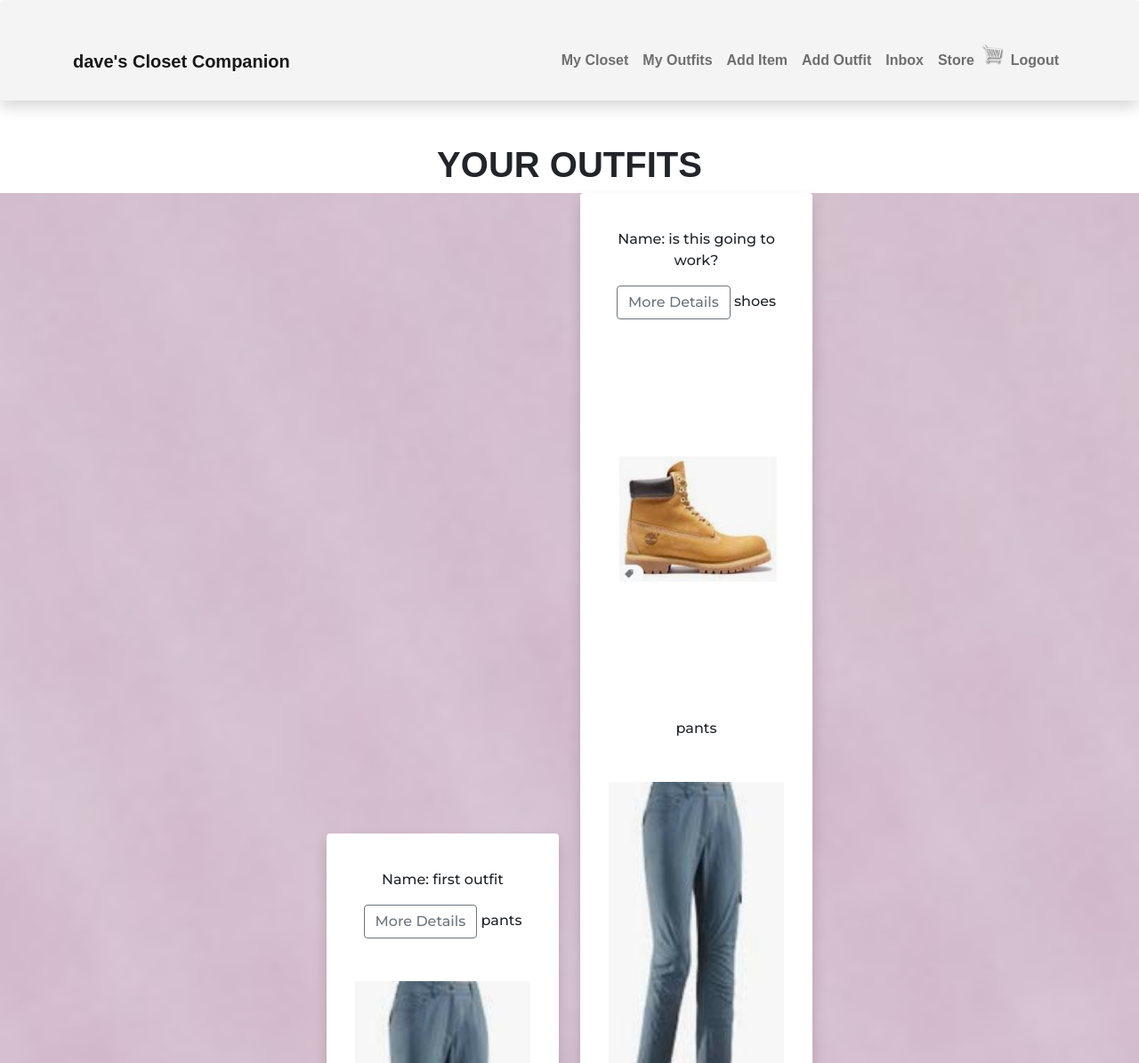
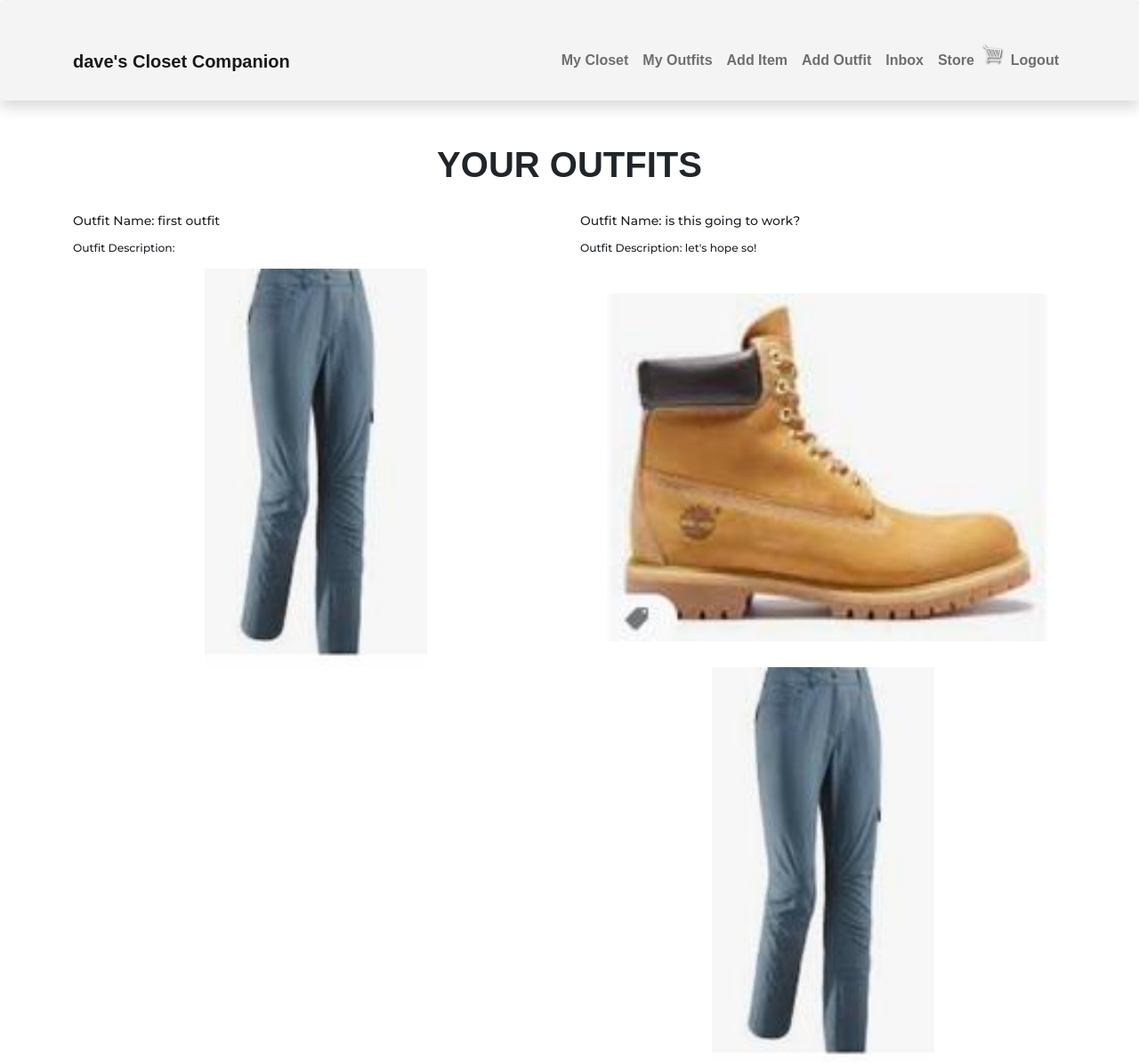
Before and after one commit to davemolk/closet-companion, a Django app: page /wardrobe/outfits/ in a window 1280 px wide. Shown: the top 1195 px of the page at 89% size. Run offline with Django 3.2, Linux system fonts and the light colour scheme; a user stored in the database is signed in; data comes from the database, SQL or seed files in the repository; parts of the project's set-up code (start-up, migrations or seed data) failed here and were passed over; some libraries are stand-ins or nearby versions.

Commit message:
outfit show styled

```diff
--- a/static/css/wardrobe.css
+++ b/static/css/wardrobe.css
@@ -163,6 +163,10 @@ h1, h2, h3, h4, h5, h6 {
   line-height: 12px;
 }
 
+.outfit-text{
+  font-size: 14px;
+  line-height: 1;
+}
 
 
 /*=======================
--- a/wardrobe/templates/wardrobe/outfits.html
+++ b/wardrobe/templates/wardrobe/outfits.html
@@ -4,18 +4,43 @@
 {% block content %}
 
 <div class="container-lg">
+  <div class="row">
     <div class="text-center">
       <h1 class="fw-bold">YOUR OUTFITS</h1>
     </div>
   </div>
+</div>
 
-  <section id="outfits" class="bg-light texture">
-    <div class="container-lg">
 
-      <div class="row my-2 align-items-center justify-content-center">
+<section id="outfits">
+  <div class="container">
+    <div class="row row-cols-2">
       {% for outfit in outfits %}
-        <div class="col-8 col-lg-4 col-xl-3 mb-3">
-          <div class="card-group">
+      <div class="col my-4">
+        <p class="outfit-text">Outfit Name: {{outfit.name}}</p>
+        <p class="outfit-text"><small>Outfit Description: {{outfit.description}}</small></p>
+
+        <div class="card h-100">
+          <a href="{% url 'outfit' outfit.id %}">
+
+          {% for item in outfit.items.all %}
+              {% if item.url %}
+              <img src="{{item.url}}" class="card-img-top">
+              {% else %}
+              <img src="{{item.imageURL}}" class="card-img-top">
+              {% endif %}
+          {% endfor %}
+          </a>
+        </div>
+      </div>
+      {% endfor %}
+    </div>
+  </div>
+</section>
+
+{% endblock %}
+
+{% comment %}
           <div class="card shadow p-3 mb-5 bg-body rounded">
             <div class="card-body text-center py-4">
               <p>Name: {{outfit.name}}</p>
@@ -85,9 +110,9 @@
     {% endfor %}
     <a class="nav-link text-center" href="#"><p class="fst-italic fw-light text-muted">(to top)</p></a>
     </div>
-    </div>
-  </section>
+  </div> {% endcomment %}
+{% comment %} </section>
 
 
 
-{% endblock %}
+{% endblock %} {% endcomment %}
```
Lines whose indentation alone changed are shown as unchanged.
